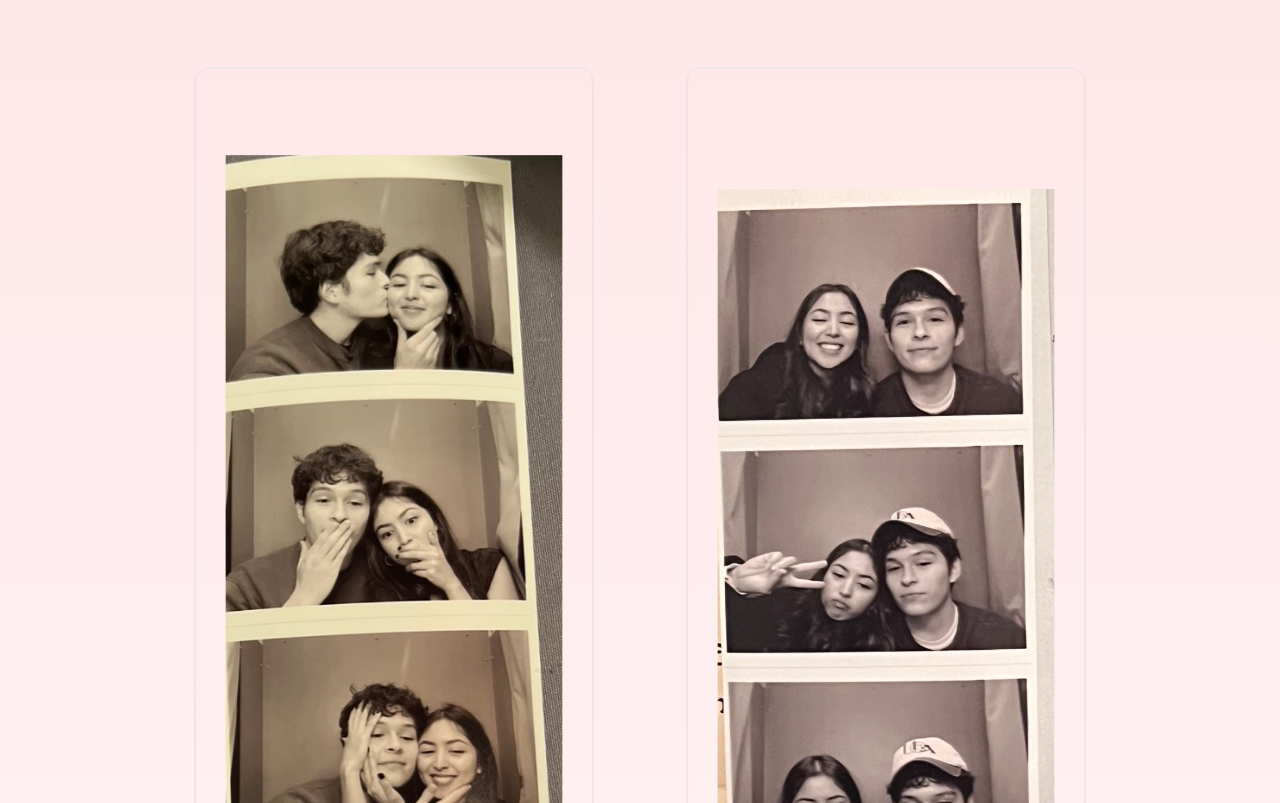
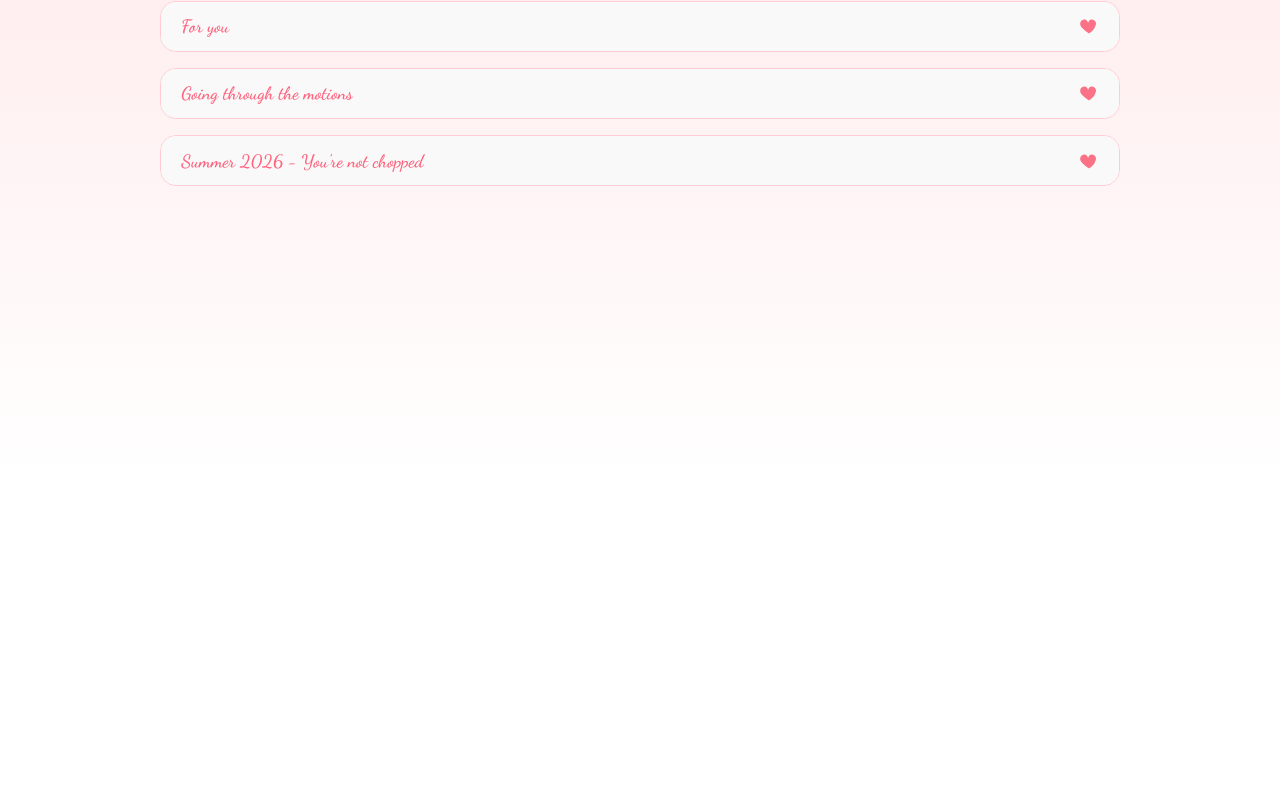
Before and after one commit to RuiC2005/sofia-site, a React (Vite) app: page /memories in a window 1280 px wide. Shown: the part 317-1120 px from the top of the page. After the commit the page ends 800 px from the top, so only its background shows below. Built offline with nearby package versions, Linux system fonts and the light colour scheme.

Commit message:
Going through the motions and Not chopped pic added

```diff
--- a/src/pages/Memories.jsx
+++ b/src/pages/Memories.jsx
@@ -1,11 +1,53 @@
+import { useState } from "react";
 import { Link } from "react-router-dom";
 import leftPic from "../assets/sofia-left.jpg";
 import rightPic from "../assets/sofia-right.jpg";
 import carPic from "../assets/pic-in-my-car.jpeg";
 import sofiFriendsAndMe from "../assets/sofi-me-and-friends.jpeg";
 import drnkCanesPic from "../assets/drnk-at-canes.jpg";
+import hushPic from "../assets/hush-pic.jpg";
+import notChoppedPic from "../assets/last-pic-in-vktiguan.jpeg";
+
+function AccordionItem({ title, isOpen, onToggle, children }) {
+  return (
+    <div className="overflow-hidden rounded-2xl border border-rose-200 bg-transparent">
+      <button
+        onClick={onToggle}
+        className="flex w-full items-center justify-between px-5 py-4 text-left"
+        style={{ fontFamily: '"Dancing Script", cursive' }}
+      >
+        <span className="text-lg font-semibold text-rose-400">{title}</span>
+        <svg
+          viewBox="0 0 24 24"
+          fill="#fb7185"
+          className={`ml-4 h-5 w-5 shrink-0 transition-transform duration-300 ${
+            isOpen ? "rotate-45" : ""
+          }`}
+        >
+          <path d="M12 21s-6.716-4.35-9.428-8.03C.686 10.31 1.02 6.94 3.6 5.2c2.3-1.55 5.13-.98 6.4 1.02.4.63.7 1.34.9 2.08a7.9 7.9 0 0 1 .9-2.08c1.27-2 4.1-2.57 6.4-1.02 2.58 1.74 2.914 5.11 1.028 7.77C18.716 16.65 12 21 12 21z" />
+        </svg>
+      </button>
+
+      <div
+        className={`grid transition-all duration-500 ease-in-out ${
+          isOpen ? "grid-rows-[1fr]" : "grid-rows-[0fr]"
+        }`}
+      >
+        <div className="overflow-hidden">
+          <div className="px-5 pb-6">{children}</div>
+        </div>
+      </div>
+    </div>
+  );
+}
 
 export default function Memories() {
+  const [openSection, setOpenSection] = useState(null);
+
+  const toggleSection = (id) => {
+    setOpenSection((current) => (current === id ? null : id));
+  };
+
   return (
     <div className="min-h-screen bg-gradient-to-b from-rose-100 via-rose-50 to-white text-zinc-800">
       <div className="mx-auto max-w-5xl px-5 py-12 sm:px-8">
@@ -24,17 +66,24 @@ export default function Memories() {
           Us
         </h1>
 
+        {/* Memory tabs */}
+        <div className="mt-8 space-y-4">
+              <AccordionItem
+                title="Where it all started"
+                isOpen={openSection === "start"}
+                onToggle={() => toggleSection("start")}
+              >
                 <p
                   style={{ fontFamily: '"Lora", serif' }}
-          className="font-body mt-2 max-w-xl text-zinc-600"
+                  className="font-body text-zinc-600"
                 >
-          This page is under development but only because I want to add more
-          memories for us to look back on together! As time goes on I can add
-          pictures of special moments for us to look back on.
+                  This page is under development but only because I want to
+                  add more memories for us to look back on together! As time
+                  goes on I can add pictures of special moments for us to
+                  look back on.
                 </p>
 
-        {/* Existing two pics */}
-        <div className="mt-10 grid gap-6 sm:grid-cols-2">
+                <div className="mt-6 grid gap-6 sm:grid-cols-2">
                   <div className="overflow-hidden rounded-2xl border border-zinc-200 shadow-sm scale-85">
                     <img
                       src={leftPic}
@@ -51,9 +100,14 @@ export default function Memories() {
                     />
                   </div>
                 </div>
+              </AccordionItem>
 
-
-          <div className="mt-8 grid gap-6 sm:grid-cols-3">
+              <AccordionItem
+                title="Rui's B-day weekend"
+                isOpen={openSection === "weekend"}
+                onToggle={() => toggleSection("weekend")}
+              >
+                <div className="grid gap-6 sm:grid-cols-3">
                   <div className="overflow-hidden rounded-2xl border border-zinc-200 shadow-sm">
                     <img
                       src={carPic}
@@ -77,31 +131,114 @@ export default function Memories() {
                       className="h-64 w-full object-cover"
                     />
                   </div>
+                </div>
+              </AccordionItem>
 
+              <AccordionItem
+                title="For you"
+                isOpen={openSection === "letter"}
+                onToggle={() => toggleSection("letter")}
+              >
                 <p
                   style={{ fontFamily: '"Lora", serif' }}
-            className="mt-6 text-zinc-600 leading-relaxed col-span-3"
+                  className="text-zinc-600 leading-relaxed"
                 >
-            Hi babe! I hope you're doing well. I just wanted to upload these pictures of us to remember this fun weekend. Thank you for coming out and meeting my friends.
-            I seriously had so much fun with you and my friends. Mi querida Sofia how do I start? I guess I should just start typing and we will see how this goes. Sofia, I feel like I haven't really told you how much you mean to me. For the longest time
-            it has been really hard for me to genuinely like someone. Before I met you, it felt like my gut would always have a bad feeling when wanting to commit or I would always find something wrong. With you, things are different.
-            You make everything feel so natural. You make my feelings for you grow every time we see each other and my gut immediately had a good feeling about you. So far, it has been right. One of the many things you have done is rekindle the romantic in me.
-            Before you, it felt like doing all those cringey romantic things were gross and a waste of time. But with you, I want to do all those things. I hate and love the way you
-            make time fast-forward, and when I am with you, I always wish the day were longer than 24 hours just so I can spend that much more time with you.
-            All of these things, and many more, are why you mean so much to me.
+                  Hi babe! I hope you're doing well. I just wanted to upload
+                  these pictures of us to remember this fun weekend. Thank
+                  you for coming out and meeting my friends. I seriously had
+                  so much fun with you and my friends. Mi querida Sofia how
+                  do I start? I guess I should just start typing and we will
+                  see how this goes. Sofia, I feel like I haven't really
+                  told you how much you mean to me. For the longest time it
+                  has been really hard for me to genuinely like someone.
+                  Before I met you, it felt like my gut would always have a
+                  bad feeling when wanting to commit or I would always find
+                  something wrong. With you, things are different. You make
+                  everything feel so natural. You make my feelings for you
+                  grow every time we see each other and my gut immediately
+                  had a good feeling about you. So far, it has been right.
+                  One of the many things you have done is rekindle the
+                  romantic in me. Before you, it felt like doing all those
+                  cringey romantic things were gross and a waste of time.
+                  But with you, I want to do all those things. I hate and
+                  love the way you make time fast-forward, and when I am
+                  with you, I always wish the day were longer than 24 hours
+                  just so I can spend that much more time with you. All of
+                  these things, and many more, are why you mean so much to
+                  me.
                 </p>
 
                 <p
                   style={{ fontFamily: '"Lora", serif' }}
-            className="mt-6 text-zinc-600 leading-relaxed col-span-3"
+                  className="mt-6 text-zinc-600 leading-relaxed"
                 >
-            Sofia, I know that with me you have experienced many firsts, and I want to thank you for putting that trust in me.
-            What I will say is that even though you might not be the first for me in some things, but I hope you know that you are the first girl I genuinely have nothing but pure intentions with.
-            When I look into your eyes, I am honestly in awe of how beautiful you are. I love that when I look at you, I get filled with so much joy and appreciation that someone so beautiful can be in front of me.
-            And believe me when I say beautiful, I don't just mean the physical side of you, even though that's true too.
-            I also mean the non-physical parts of you: the way you work hard, the way you are kind but also playful and witty, the way you giggle, the way you're kinduh dorky, the way you are so morally grounded, and the way you bring the best out of me.
-            Te quiero con todo mi corazón, Sofia!
+                  Sofia, I know that with me you have experienced many
+                  firsts, and I want to thank you for putting that trust in
+                  me. What I will say is that even though you might not be
+                  the first for me in some things, but I hope you know that
+                  you are the first girl I genuinely have nothing but pure
+                  intentions with. When I look into your eyes, I am honestly
+                  in awe of how beautiful you are. I love that when I look
+                  at you, I get filled with so much joy and appreciation
+                  that someone so beautiful can be in front of me. And
+                  believe me when I say beautiful, I don't just mean the
+                  physical side of you, even though that's true too. I also
+                  mean the non-physical parts of you: the way you work
+                  hard, the way you are kind but also playful and witty, the
+                  way you giggle, the way you're kinduh dorky, the way you
+                  are so morally grounded, and the way you bring the best
+                  out of me. Te quiero con todo mi corazón, Sofia!
                 </p>
+              </AccordionItem>
+
+              <AccordionItem
+                title="Going through the motions"
+                isOpen={openSection === "motions"}
+                onToggle={() => toggleSection("motions")}
+              >
+                  <div className="mx-auto max-w-xs overflow-hidden rounded-2xl border border-zinc-200 shadow-sm">
+                    <img
+                      src={hushPic}
+                      alt="Picture of us at Hush"
+                      className="h-full w-full object-contain"
+                    />
+                  </div>
+
+                <p>
+                  Hello Sofi! This is a collage of pictutres of us at Hush the day you graduated.
+                  I am very proud of you for graduating and I am happy to have been there to celebrate with you.
+                  Sofia, that day was not only a beautiful because of your great achievement but that day we were also able
+                  to resolve things. Despite how hard things get for us it seems like we have an ability to be able to work through
+                  things and perseveer through. Truly Sofia I do love you and I am truly grateful for you and I can't wait to keep
+                  making memories with you.
+                </p>
+              </AccordionItem>
+
+              <AccordionItem
+                title="Summer 2026 - You're not chopped"
+                isOpen={openSection === "NotChopped"}
+                onToggle={() => toggleSection("NotChopped")}
+              >
+                  <div className="mx-auto max-w-xs overflow-hidden rounded-2xl border border-zinc-200 shadow-sm">
+                    <img
+                      src={notChoppedPic}
+                      alt="Not Chopped Picture"
+                      className="h-full w-full object-contain"
+                    />
+                  </div>
+
+                <p>
+                  Hi Sofi! Please do not kill me. I know you said you do NOT like this picture but I love it and I think
+                  you look very beautiful in it. We are about two and a half weeks from you leaving. I seriously do not want
+                  you to leave. Sofia I love you and with that comes loving your history and your future. This opportunity is
+                  amazing and I will support you from far away. I don't know how else to say this but I imagine a future with you
+                  and I am willing to do anything to have that with you. Even if it means doing long distance for two years. The
+                  distance for me isn't an issue as I think in the long run two years won't be much. I really want to make it with
+                  you and again I stress that I will do ANYTHING to make that happen. I hope you feel the same way about me because I
+                  have never loved like this and I want to you to be my last love. Is that crazy to say? Idk but it is what I feel.
+                  Anywho, I love you - Rui
+                </p>
+              </AccordionItem>
         </div>
       </div>
     </div>
```
Also changed, not shown: src/assets/hush-pic.JPG (added), src/assets/last-pic-in-vktiguan.jpeg (added). Lines whose indentation alone changed are shown as unchanged.
